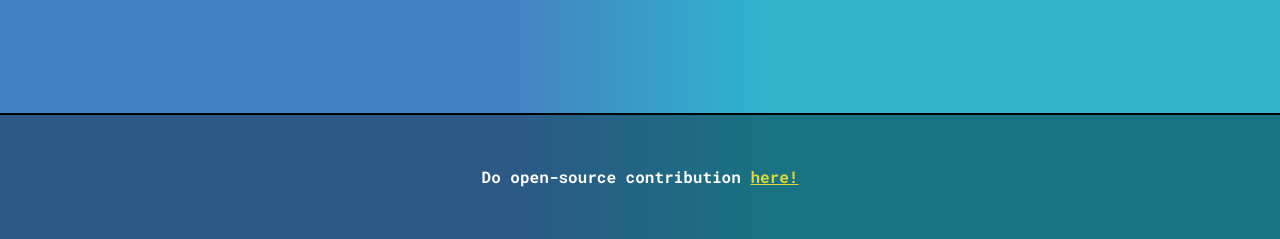
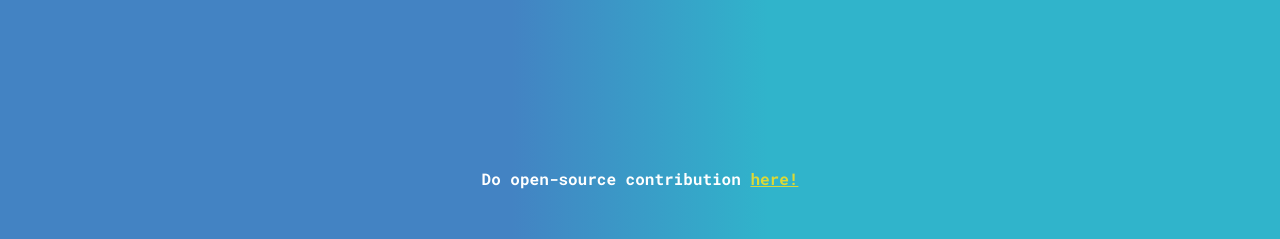
Before and after one commit to Adarsh-Saurabh/Stone-Paper-Scissor-Model-Deployment, a Flask app: page / in a window 1280 px wide. Shown: the part 561-800 px from the top of the page. Run offline with Flask 3, Linux system fonts and the light colour scheme; some libraries are stand-ins or nearby versions.

Commit message:
fixed UI bug

```diff
--- a/templates/index.html
+++ b/templates/index.html
@@ -32,17 +32,15 @@
             font-family: 'Poppins', sans-serif;
             color: #e2e2e2;
         }
-        footer {
-            background: linear-gradient(90deg,#2c5986 40%,#197281 60%);
+        .footer {
+            width: 100%;
             color: white;
-            padding: 50px 0;
             position: fixed;
             bottom: 0;
             left: 0;
-            border-top: 2px solid black;
         }
 
-        footer a{
+        .footer a{
             color: #dcd935;
         }
         .score {
@@ -76,11 +74,11 @@
         <h3 class="p-3">Choose One</h3>
         <form action="/submit" method="POST">
             <input type="radio" name="value" value="s" id="stone">
-            <label for="stone" class="me-5"><img src="https://freesvg.org/img/misc-dullite.png" alt=""></label>
+            <label for="stone" class="me-5"><img src="{{ url_for('static', filename='img/rock.png') }}" alt="rock"></label>
             <input type="radio" name="value" value="p" id="paper">
-            <label for="paper" class="ms-3 me-5"><img src="https://assets.stickpng.com/thumbs/5c434c10e39d5d01c21da943.png" alt=""></label>
+            <label for="paper" class="ms-3 me-5"><img src="{{ url_for('static', filename='img/paper.png') }}" alt="paper"></label>
             <input type="radio" name="value" value="x" id="scissor">
-            <label for="scissor" class="ms-4"><img src="https://clipart-library.com/images_k/scissors-clipart-transparent/scissors-clipart-transparent-4.png" alt=""></label>
+            <label for="scissor" class="ms-4"><img src="{{ url_for('static', filename='img/scissor.png') }}" alt="scissor"></label>
             <br>
             <input type="submit" class="btn btn-success m-4" value="Play">
         </form>
@@ -96,10 +94,10 @@
                 <div class="score">{{p}}</div>
             {% endif %}
         </div>
-        <footer class="text-center container-fluid">
+        <div class="footer text-center pt-3 pb-5">
             <span>Do open-source contribution </span>
             <a href="https://github.com/Adarsh-Saurabh/Stone-Paper-Scissor-Model-Deployment.git" target="_blank">here!</a>
-        </footer>
+        </div>
     </div>
     <script src="https://code.jquery.com/jquery-3.3.1.slim.min.js" integrity="sha384-q8i/X+965DzO0rT7abK41JStQIAqVgRVzpbzo5smXKp4YfRvH+8abtTE1Pi6jizo" crossorigin="anonymous"></script>
     <script src="https://cdnjs.cloudflare.com/ajax/libs/popper.js/1.14.7/umd/popper.min.js" integrity="sha384-UO2eT0CpHqdSJQ6hJty5KVphtPhzWj9WO1clHTMGa3JDZwrnQq4sF86dIHNDz0W1" crossorigin="anonymous"></script>
```
Also changed, not shown: static/img/paper.png (added), static/img/rock.png (added), static/img/scissor.png (added).
